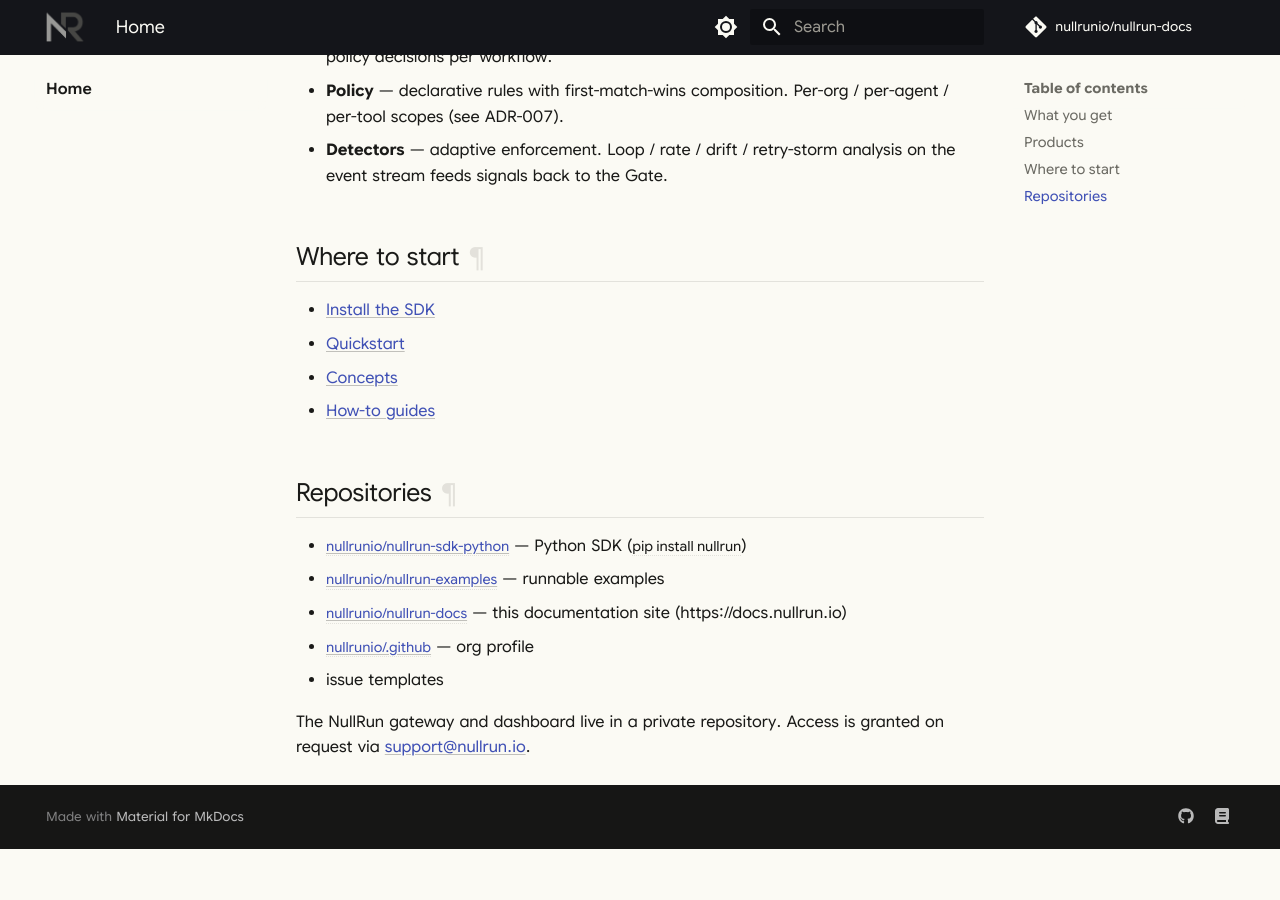
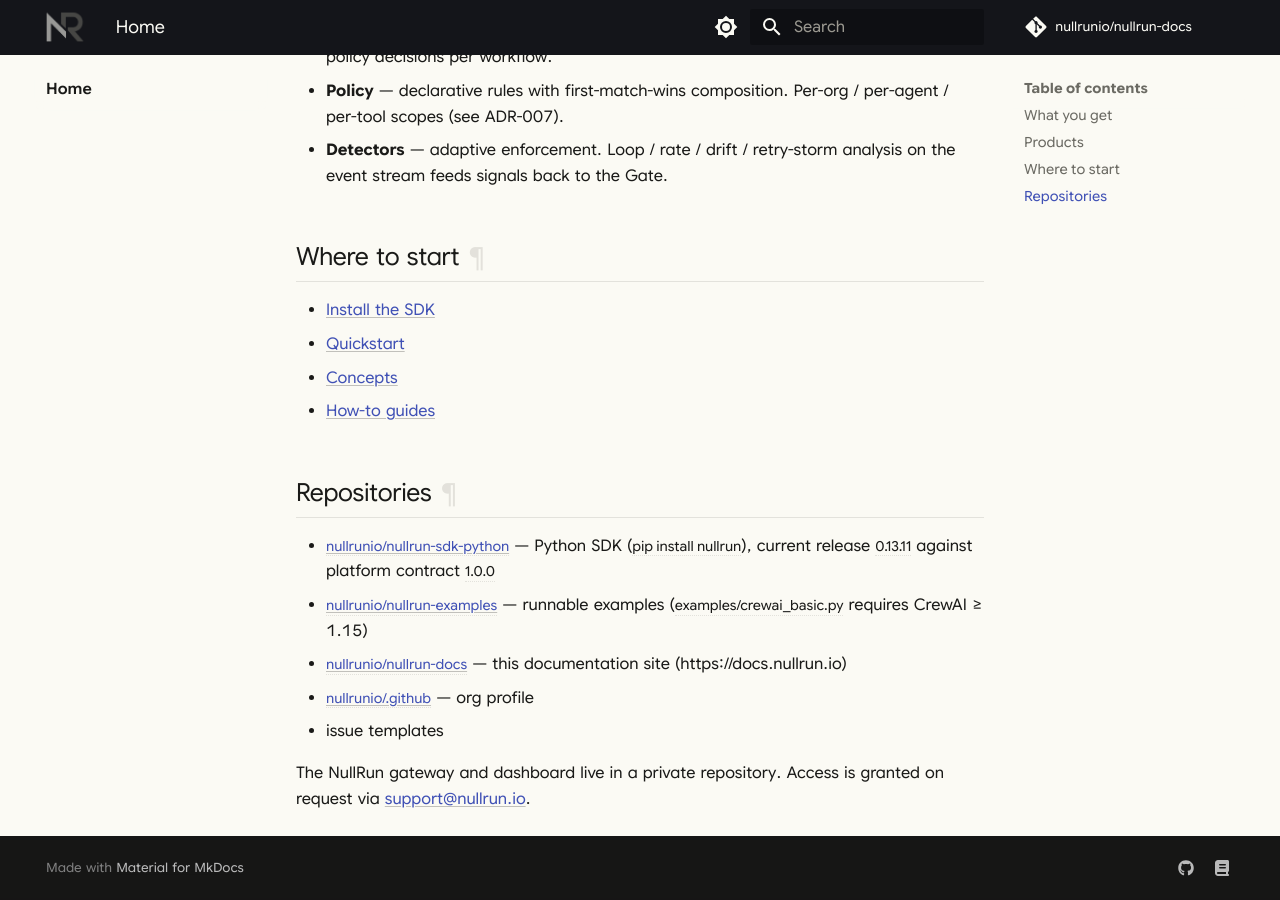
Before and after one commit to nullrunio/nullrun-docs, an MkDocs documentation site: the page built from docs/index.md, in a window 1280 px wide and 900 px high, scrolled down 1135 px. Built offline with MkDocs 1.6.1 and Material for MkDocs 9.7.7, drawn with Linux system fonts in a browser that asks for light colours; comment, search, counter and statistics services are not loaded; before the commit the page ends 1984 px from its top, so only the background shows below that.

Commit message:
docs(index): pin SDK release version + crewai minimum
Pre-fix the Repositories section did not state which SDK version
the docs target. Add 'current release 0.13.11 / platform 1.0.0'
so a reader landing on the home page knows the contract version
the rest of the site describes. Note that examples/crewai_basic.py
requires crewai >= 1.15 (post the event-bus patch).

```diff
--- a/docs/index.md
+++ b/docs/index.md
@@ -53,9 +53,11 @@
 ## Repositories
 
 - [`nullrunio/nullrun-sdk-python`](https://github.com/nullrunio/nullrun-sdk-python) —
-  Python SDK (`pip install nullrun`)
+  Python SDK (`pip install nullrun`), current release `0.13.11`
+  against platform contract `1.0.0`
 - [`nullrunio/nullrun-examples`](https://github.com/nullrunio/nullrun-examples) —
-  runnable examples
+  runnable examples (`examples/crewai_basic.py` requires CrewAI
+  ≥ 1.15)
 - [`nullrunio/nullrun-docs`](https://github.com/nullrunio/nullrun-docs) —
   this documentation site (https://docs.nullrun.io)
 - [`nullrunio/.github`](https://github.com/nullrunio/.github) — org profile
```
